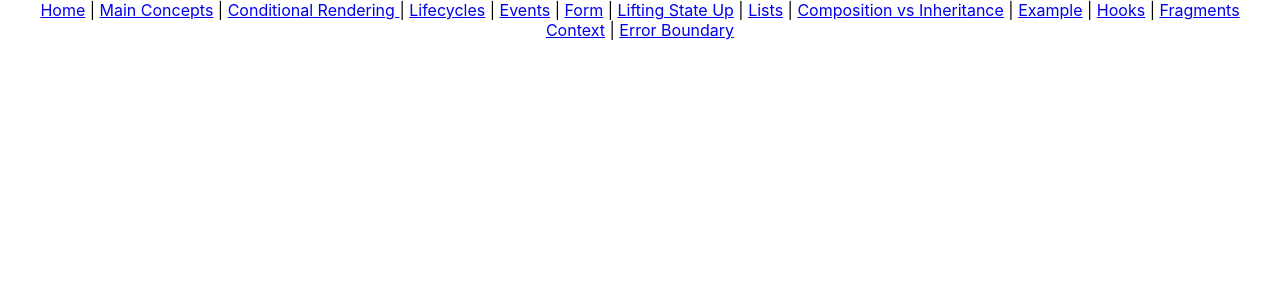
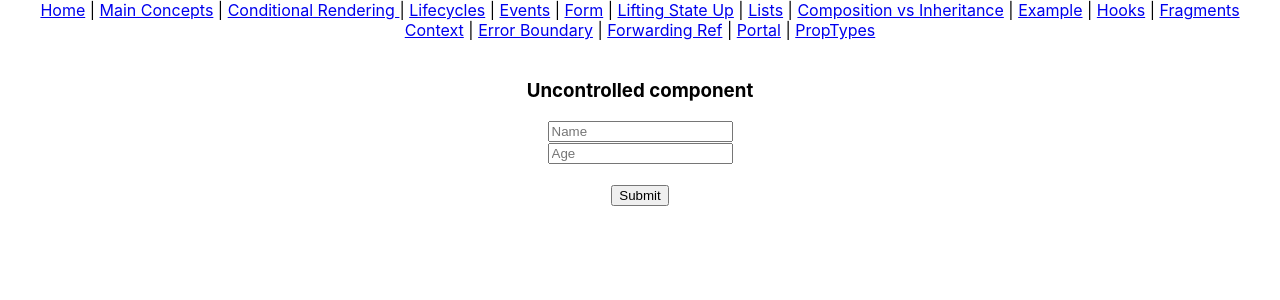
Before and after one commit to kelemenisti/kelemenisti.github.io, a React (Create React App) app: page /forwarding-ref in a window 1280 px wide. Shown: the top 300 px of the page. Built offline with nearby package versions, Linux system fonts and the light colour scheme.

Commit message:
Added example for forwarding refs, portals and prop types

```diff
--- a/package.json
+++ b/package.json
@@ -10,6 +10,7 @@
     "@types/node": "^12.20.37",
     "@types/react": "^17.0.36",
     "@types/react-dom": "^17.0.11",
+    "prop-types": "^15.7.2",
     "react": "^17.0.2",
     "react-dom": "^17.0.2",
     "react-router-dom": "^6.0.2",
--- a/src/App.tsx
+++ b/src/App.tsx
@@ -15,6 +15,9 @@ import Fragments from './fragments/Fragments';
 import { Hooks } from './hooks/Hooks';
 import { Context } from './context/Context';
 import { ErrorBoundary } from './ErrorBoundary';
+import { Portal } from './portal/Portal';
+import { PropType } from './proptypes/PropType';
+import { ForwardingRef } from './forwardingRef/ForwardingRef';
 
 function App() {
   return (
@@ -25,7 +28,9 @@ function App() {
       <Link to="/lists">Lists</Link> | <Link to="/composition">Composition vs Inheritance</Link> |{' '}
       <Link to="/example">Example</Link> | <Link to="/hooks">Hooks</Link> | <Link to="/fragments">Fragments</Link>
       <br />
-      <Link to="/context">Context</Link> | <Link to="/error-boundary">Error Boundary</Link>
+      <Link to="/context">Context</Link> | <Link to="/error-boundary">Error Boundary</Link> |{' '}
+      <Link to="/forwarding-ref">Forwarding Ref</Link> | <Link to="/portal">Portal</Link> |{' '}
+      <Link to="/prop-types">PropTypes</Link>
       <div>
         <Routes>
           <Route path="/" element={<Home />} />
@@ -42,6 +47,9 @@ function App() {
           <Route path="/fragments" element={<Fragments />} />
           <Route path="/context" element={<Context />} />
           <Route path="/error-boundary" element={<ErrorBoundary />} />
+          <Route path="/forwarding-ref" element={<ForwardingRef />} />
+          <Route path="/portal" element={<Portal />} />
+          <Route path="/prop-types" element={<PropType />} />
         </Routes>
       </div>
     </div>
--- /dev/null
+++ b/src/forwardingRef/ForwardingRef.tsx
@@ -0,0 +1,62 @@
+import React, { Component, ForwardedRef, SyntheticEvent, useRef, useState } from 'react';
+
+export function ForwardingRef() {
+  return <UncontrolledComponent />;
+}
+
+function UncontrolledComponent() {
+  const [message, setMessage] = useState('');
+  const nameRef = useRef<HTMLInputElement>(null);
+  const ageRef = useRef<HTMLInputElement>(null);
+
+  const handleSubmit = (event: SyntheticEvent) => {
+    setMessage(`Name: ${nameRef.current?.value}, Age: ${ageRef.current?.value}`);
+    event.preventDefault();
+  };
+
+  return (
+    <div>
+      <br />
+      <h3>Uncontrolled component</h3>
+      <form onSubmit={handleSubmit}>
+        <NameInput ref={nameRef} />
+        <AgeInputWithLogging ref={ageRef} />
+        <br />
+        <input type="submit" value="Submit" />
+      </form>
+      <p>{message}</p>
+    </div>
+  );
+}
+
+const withLogging = (Component: any): any => {
+  class WithLogging extends React.Component<{ forwardedRef: React.Ref<HTMLInputElement> }> {
+    componentDidMount() {
+      console.log('logging stuff');
+    }
+
+    render() {
+      return <Component ref={this.props.forwardedRef} />;
+    }
+  }
+
+  return React.forwardRef((props, ref: ForwardedRef<HTMLInputElement>) => {
+    return <WithLogging forwardedRef={ref} />;
+  });
+};
+
+// eslint-disable-next-line react/display-name
+const AgeInput = React.forwardRef((props, ref: React.Ref<HTMLInputElement>) => (
+  <div>
+    <input placeholder={'Age'} name={'age'} ref={ref} defaultValue={''} />
+  </div>
+));
+
+const AgeInputWithLogging = withLogging(AgeInput);
+
+// eslint-disable-next-line react/display-name
+const NameInput = React.forwardRef((props, ref: React.Ref<HTMLInputElement>) => (
+  <div>
+    <input placeholder={'Name'} name={'name'} ref={ref} defaultValue={''} />
+  </div>
+));
--- /dev/null
+++ b/src/portal/Portal.tsx
@@ -0,0 +1,20 @@
+import React from 'react';
+import ReactDOM from 'react-dom';
+
+export function Portal() {
+  return (
+    <div style={{ width: '50px' }}>
+      <span>Parent</span>
+      <Modal />
+    </div>
+  );
+}
+
+const Modal = () =>
+  ReactDOM.createPortal(
+    <div style={{ border: '1px solid black' }}>
+      <div>This is a modal</div>
+      <button>Hey!</button>
+    </div>,
+    document.body
+  );
--- /dev/null
+++ b/src/proptypes/PropType.jsx
@@ -0,0 +1,28 @@
+import React from 'react';
+import PropTypes from 'prop-types';
+
+export class PropType extends React.Component {
+  render() {
+    return <Child title={'this is a title'} />;
+  }
+}
+
+class Child extends React.Component {
+  render() {
+    return (
+      <React.Fragment>
+        <h1>{this.props.title}</h1>
+        <h2>{this.props.subtitle}</h2>
+      </React.Fragment>
+    );
+  }
+}
+
+Child.propTypes = {
+  title: PropTypes.string.isRequired,
+  subtitle: PropTypes.string
+};
+
+Child.defaultProps = {
+  subtitle: 'Default subtitle'
+};
--- a/tsconfig.json
+++ b/tsconfig.json
@@ -1,6 +1,6 @@
 {
   "compilerOptions": {
-    "target": "es5",
+    "target": "es6",
     "lib": [
       "dom",
       "dom.iterable",
```
Also changed, not shown: 1 other file (tests, documents, lock files or other folders).
